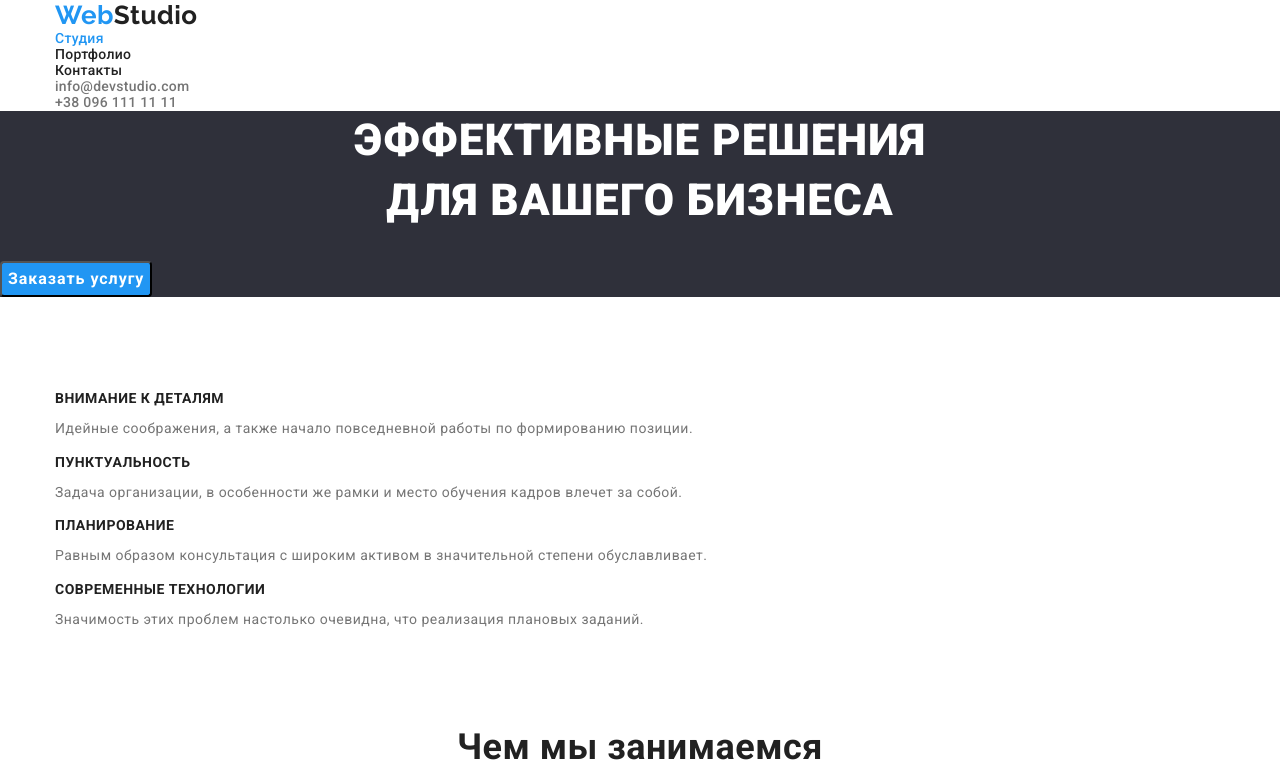
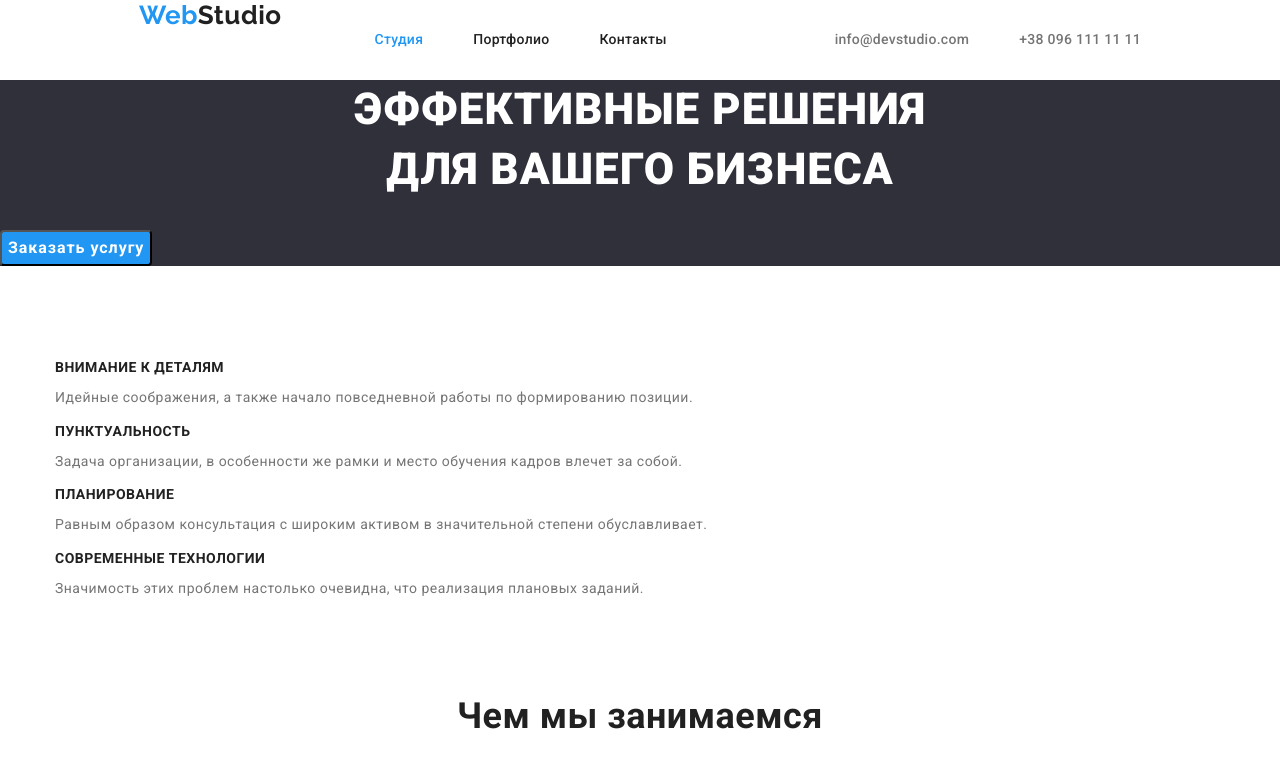
Before and after one commit to Valentina-git/goit-markup-hw-03, a plain HTML site: page index.html in a window 1280 px wide. Shown: the top 784 px of the page. Drawn offline with nearby package versions, Linux system fonts and the light colour scheme.

Commit message:
Делает флекс в шапке индекса

```diff
--- a/css/common.css
+++ b/css/common.css
@@ -21,6 +21,7 @@ body {
 	font-family: Roboto, sans-serif;
 	letter-spacing: 0.03em;
 }
+/* Утилиты */
 ul {
 	list-style: none;
 	padding: 0;
@@ -31,16 +32,22 @@ a {
 }
 
 /* Page-header */
-
 .container {
 	margin-left: auto;
 	margin-right: auto;
 	width: 1170px;
 }
+.main-flex {
+	display: flex;
+	align-items: center;
+	justify-content: space-around;
+}
+.navigation {
+	display: flex;
+}
 
 /* Logo */
 .logo {
-  /* Oleo Script, */
 	font-family: Raleway, sans-serif;
 	font-weight: 700;
 	font-size: 26px;
@@ -56,17 +63,41 @@ a {
 	color: var(--accent-color);
 }
 
-/* Site */
+/* SITE-NAV */
 .list {
 	font-weight: 500;
 	font-size: 14px;
 	line-height: 1.14;
 	letter-spacing: 0.02em;
 }
+.site-nav {
+	display: flex;
+	margin-left: 93px;
+}
+.site-nav .item + .item {
+	margin-left: 50px;
+}
 .site-nav .link {
+	display: block;
+	padding-top: 32px;
+	padding-bottom: 32px;
+
 	color: var(--title-text-color);
 }
+
+/* SITE-CONTACTS */
+.site-contacts {
+	display: flex;
+	margin-right: auto;
+}
+.site-contacts .item + .item {
+	margin-left: 50px;
+}
 .site-contacts .contact {
+	display: block;
+	padding-top: 32px;
+	padding-bottom: 32px;
+
 	color: var(--primary-text-color);
 }
 .site-nav .link:hover,
--- a/css/main.css
+++ b/css/main.css
@@ -39,6 +39,7 @@ button {
 .section-title {
   margin-top: 0;
   margin-bottom: 0;
+
   color: var(--title-text-color);
   font-size: 36px;
   line-height: 1.17;
@@ -48,6 +49,7 @@ button {
 .feature-list .feature-title {
   margin-top: 0;
   margin-bottom: 10px;
+
   color: var(--title-text-color);
   font-weight: 700;
   font-size: 14px;
--- a/index.html
+++ b/index.html
@@ -19,28 +19,33 @@
 
     <!-- Шапка сайта -->
     <header class="page-header">
-      <div class="container">
+      <div class="container main-flex">
 
-      <nav>
+      <nav class="navigation">
         <!-- Logo-header -->
-        <a href="./index.html" aria-label="logo" class="logo logo-header">
+        <a class="logo logo-header" href="./index.html" aria-label="logo" >
           <span class="accent-web">Web</span>Studio
         </a>
 
         <!-- Site  -->
         <ul class="site-nav list">
-          <li><a href="./index.html" class="link current">Студия</a></li>
-          <li><a href="./portfolio.html" class="link">Портфолио</a></li>
-          <li><a href="" class="link">Контакты</a></li>
+          <li class="item">
+            <a class="link current" href="./index.html" >
+              Студия
+            </a></li>
+          <li class="item">
+            <a class="link" href="./portfolio.html">Портфолио</a></li>
+          <li class="item">
+            <a href="" class="link">Контакты</a></li>
         </ul>
       </nav>
 
       <address>
       <ul class="site-contacts list">
-        <li >
+        <li class="item">
           <a href="mailto:info@devstudio.com" class="contact">info@devstudio.com</a>
         </li>
-        <li >
+        <li class="item">
           <a href="tel:+380961111111" class="contact">+38 096 111 11 11</a>
         </li>
       </ul>
```
Also changed, not shown: .prettierrc.json. Lines whose indentation alone changed are shown as unchanged.
